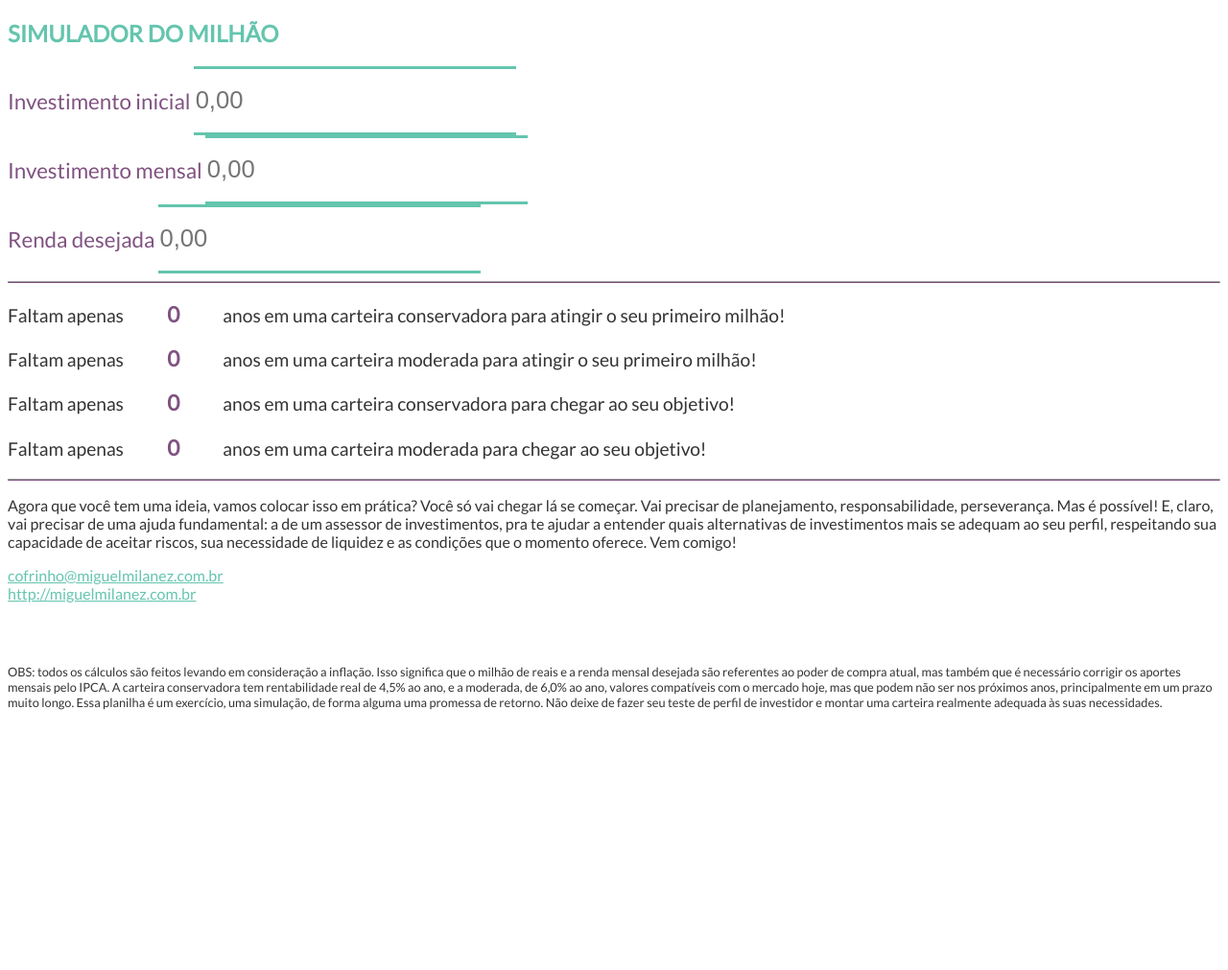
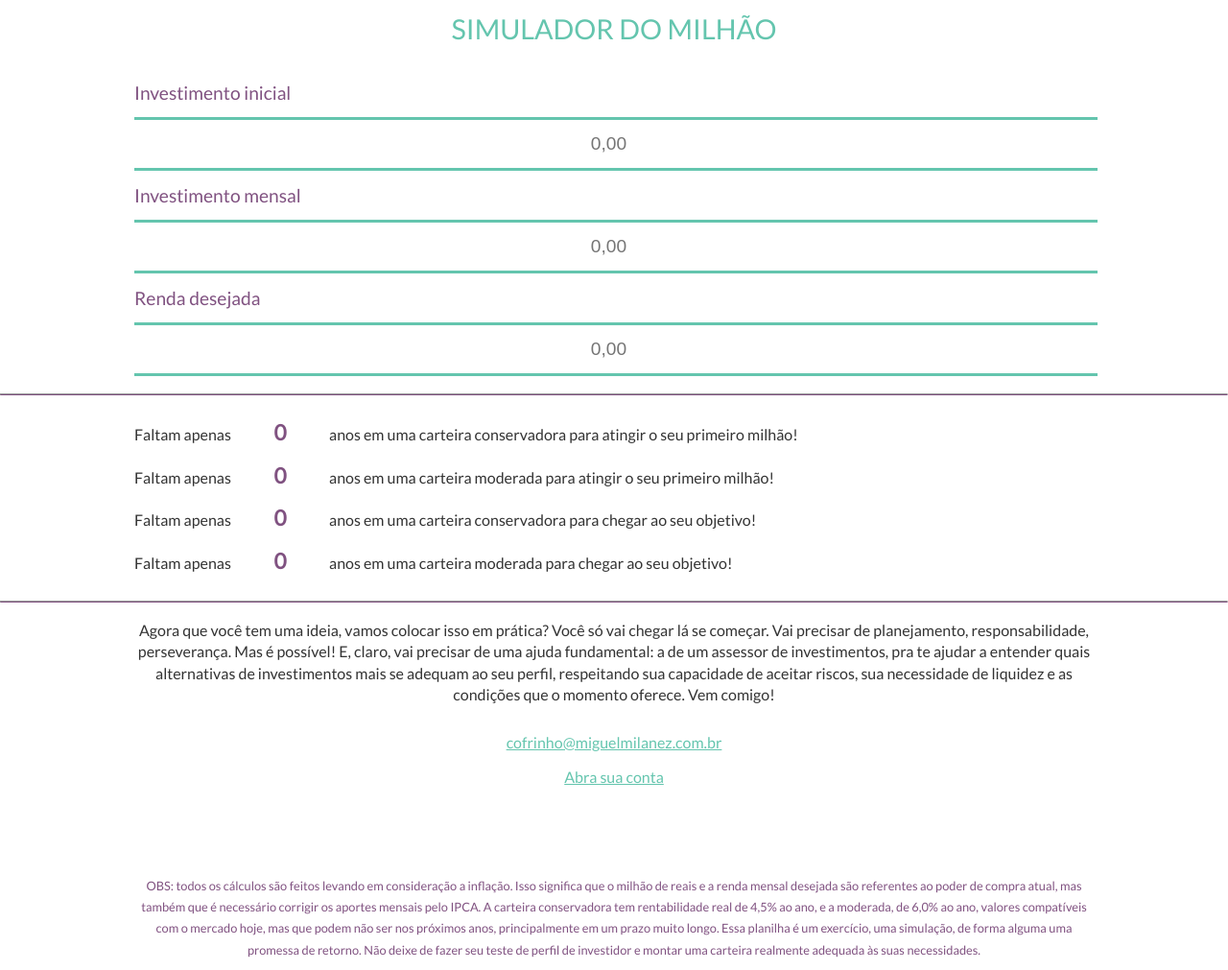
Before and after one commit to vlribeiro/calculadora-milhao, a website: page index.html in a window 1280 px wide. Shown: the whole page at 96% size. Before the commit the page ends 800 px from the top, so only its background shows below. Drawn offline with Linux system fonts and the light colour scheme.

Commit message:
Class and structure adjustment Work w/o foundation

```diff
--- a/css/site.css
+++ b/css/site.css
@@ -3,57 +3,82 @@ body {
   font-family: 'Lato', sans-serif;
 }
 
+a { color: #64C5AE; }
+hr { border-bottom-color: #805281; }
+.text-center { text-align: center; }
+
 .calc-title {
   color: #64C5AE;
   text-transform: uppercase;
+  text-align: center;
+  font-size: 1.8rem;
+  padding: 1rem 0;
 }
 
-a {
-  color: #64C5AE;
+.calc-row {
+  max-width: 62.5rem;
+  margin-left: auto;
+  margin-right: auto;
+  display: flex;
+  flex-wrap: wrap;
+  flex-direction: row;
+  padding: .625rem;
 }
 
-hr {
-  border-bottom-color: #805281;
+.calc-controls .calc-controls__item {
+  width: 100%;
 }
 
-.material-input {
-  position: relative;
+.calc-controls__label {
+  color: #805281;
+  font-size: 1.2rem;
+  display: block;
+  padding: 1rem 0;
 }
 
-.material-input__label {
-  color: #805281;
-  font-size: 1.4rem;
-}
-
-.material-input__input, .material-input__input:focus {
+.calc-controls__input, .calc-controls__input:focus {
   background-color: transparent;
   border-top: .2rem solid #64C5AE;
   border-bottom: .2rem solid #64C5AE;
   border-left: none;
   border-right: none;
-  font-size: 1.6rem;
+  font-size: 1.2rem;
   color: #805281;
-  min-height: 4rem;
+  min-height: 3rem;
+  width: 100%;
 }
 
-.material-input__input:focus ~ .material-input__label {
-  font-size: 2rem !important;
+.calc-messages .calc-messages__message {
+  font-size: 1rem;
+  padding: .625rem 0;
+  line-height: 1.4rem;
 }
 
-.output-message {
-  font-size: 1.2rem;
-}
-
-.output-message__months {
+.calc-messages .calc-messages__months {
   font-size: 1.4rem;
   display: inline-block;
   width: 6rem;
-  text-align: center;
   font-weight: bold;
   color: #805281;
 }
 
-.footer {
+.calc-communication {
+  font-size: 1rem;
+  line-height: 1.4rem;
+}
+
+.calc-links {
+  display: flex;
+  flex-direction: column;
+}
+
+.calc-links .calc-links__link {
+  padding: .625rem 0;
+}
+
+.calc-footer {
   font-size: .8rem;
+  line-height: 1.4rem;
+  color: #805281;
   margin-top: 4rem;
 }
--- a/index.html
+++ b/index.html
@@ -9,6 +9,7 @@
     <script type="text/javascript" src="./js/main.js"></script>
 
     <link href="https://fonts.googleapis.com/css?family=Lato" rel="stylesheet">
+    <link rel="stylesheet" href="./css/vendor/reset.css">
     <link rel="stylesheet" href="./css/site.css">
 
     <link rel="icon" type="image/png" href="icon.png" />
@@ -19,71 +20,51 @@
 
     <h2 class="calc-title">Simulador do Milhão</h2>
 
-    <section class="row medium-unstack">
-      <div class="column material-input">
-        <label for="initial-value" class="material-input__label">Investimento inicial</label>
-        <input id="initial-value" class="material-input__input" type="number" min="0" step="0.01" placeholder="0,00" />
-      </div>
-      <div class="column material-input">
-        <label for="cash-flow" class="material-input__label">Investimento mensal</label>
-        <input id="cash-flow" class="material-input__input" type="number" min="0" step="0.01" placeholder="0,00" />
-      </div>
-      <div class="column material-input">
-        <label for="desired-income" class="material-input__label">Renda desejada</label>
-        <input id="desired-income" class="material-input__input" type="number" min="0" step="0.01" placeholder="0,00" />
-      </div>
+    <section class="calc-controls calc-row">
+        <label class="calc-controls__item">
+          <span class="calc-controls__label">Investimento inicial</span>
+          <input id="initial-value" class="calc-controls__input text-center" type="number" min="0" step="1" placeholder="0,00" />
+        </label>
+      <label class="calc-controls__item">
+        <span class="calc-controls__label">Investimento mensal</span>
+        <input id="cash-flow" class="calc-controls__input text-center" type="number" min="0" step="1" placeholder="0,00" />
+      </label>
+      <label class="calc-controls__item">
+        <span class="calc-controls__label">Renda desejada</span>
+        <input id="desired-income" class="calc-controls__input text-center" type="number" min="0" step="1" placeholder="0,00" />
+      </label>
     </section>
 
     <hr />
 
-    <section class="row">
-      <div class="column large-12 medium-12 small-12">
-        <p class="output-message">
-          Faltam apenas <span id="conservative-amount-years" class="output-message__months">0</span> anos em uma carteira conservadora para atingir o seu primeiro milhão!
-        </p>
-      </div>
-      <div class="column large-12 medium-12 small-12">
-        <p class="output-message">
-          Faltam apenas <span id="moderate-amount-years" class="output-message__months">0</span> anos em uma carteira moderada para atingir o seu primeiro milhão!
-        </p>
-      </div>
-      <div class="column large-12 medium-12 small-12">
-        <p class="output-message">
-          Faltam apenas <span id="conservative-objective-years" class="output-message__months">0</span> anos em uma carteira conservadora para chegar ao seu objetivo!
-        </p>
-      </div>
-      <div class="column large-12 medium-12 small-12">
-        <p class="output-message">
-          Faltam apenas <span id="moderate-objective-years" class="output-message__months">0</span> anos em uma carteira moderada para chegar ao seu objetivo!
-        </p>
-      </div>
+    <section class="calc-row calc-messages">
+      <p class="calc-messages__message text-center">
+        Faltam apenas <span id="conservative-amount-years" class="calc-messages__months text-center">0</span> anos em uma carteira conservadora para atingir o seu primeiro milhão!
+      </p>
+      <p class="calc-messages__message text-center">
+        Faltam apenas <span id="moderate-amount-years" class="calc-messages__months text-center">0</span> anos em uma carteira moderada para atingir o seu primeiro milhão!
+      </p>
+      <p class="calc-messages__message text-center">
+        Faltam apenas <span id="conservative-objective-years" class="calc-messages__months text-center">0</span> anos em uma carteira conservadora para chegar ao seu objetivo!
+      </p>
+      <p class="calc-messages__message text-center">
+        Faltam apenas <span id="moderate-objective-years" class="calc-messages__months text-center">0</span> anos em uma carteira moderada para chegar ao seu objetivo!
+      </p>
     </section>
 
     <hr />
 
-    <section class="row">
-      <div class="column text-center">
-        <p class="communication-text">Agora que você tem uma ideia, vamos colocar isso em prática? Você só vai chegar lá se começar. Vai precisar de planejamento, responsabilidade, perseverança. Mas é possível! E, claro, vai precisar de uma ajuda fundamental: a de um assessor de investimentos, pra te ajudar a entender quais alternativas de investimentos mais se adequam ao seu perfil, respeitando sua capacidade de aceitar riscos, sua necessidade de liquidez e as condições que o momento oferece. Vem comigo!</p>
-      </div>
+    <section class="calc-row calc-communication">
+      <p class="calc-communication__text text-center">Agora que você tem uma ideia, vamos colocar isso em prática? Você só vai chegar lá se começar. Vai precisar de planejamento, responsabilidade, perseverança. Mas é possível! E, claro, vai precisar de uma ajuda fundamental: a de um assessor de investimentos, pra te ajudar a entender quais alternativas de investimentos mais se adequam ao seu perfil, respeitando sua capacidade de aceitar riscos, sua necessidade de liquidez e as condições que o momento oferece. Vem comigo!</p>
     </section>
 
-    <section class="row">
-      <div class="column text-center">
-        <a href="mailto:cofrinho@miguelmilanez.com.br">cofrinho@miguelmilanez.com.br</a>
-      </div>
-      <div class="column text-center">
-        <a href="http://miguelmilanez.com.br">http://miguelmilanez.com.br</a>
-      </div>
+    <section class="calc-row calc-links">
+      <a class="calc-links__link text-center" href="mailto:cofrinho@miguelmilanez.com.br">cofrinho@miguelmilanez.com.br</a>
+      <a class="calc-links__link text-center" href="https://www.xpi.com.br/aai/#/passo/1?assessor=A65658">Abra sua conta</a>
     </section>
 
-    <section class="row">
-      <div class="column text-center">
-        <p class="footer">OBS: todos os cálculos são feitos levando em consideração a inflação. Isso significa que o milhão de reais e a renda mensal desejada são referentes ao poder de compra atual, mas também que é necessário corrigir os aportes mensais pelo IPCA. A carteira conservadora tem rentabilidade real de 4,5% ao ano, e a moderada, de 6,0% ao ano, valores compatíveis com o mercado hoje, mas que podem não ser nos próximos anos, principalmente em um prazo muito longo. Essa planilha é um exercício, uma simulação, de forma alguma uma promessa de retorno. Não deixe de fazer seu teste de perfil de investidor e montar uma carteira realmente adequada às suas necessidades.</p>
-      </div>
-    </section>
-
-    <script>
-      $(document).foundation();
-    </script>
+    <footer class="calc-row calc-footer">
+      <p class="calc-footer__text text-center">OBS: todos os cálculos são feitos levando em consideração a inflação. Isso significa que o milhão de reais e a renda mensal desejada são referentes ao poder de compra atual, mas também que é necessário corrigir os aportes mensais pelo IPCA. A carteira conservadora tem rentabilidade real de 4,5% ao ano, e a moderada, de 6,0% ao ano, valores compatíveis com o mercado hoje, mas que podem não ser nos próximos anos, principalmente em um prazo muito longo. Essa planilha é um exercício, uma simulação, de forma alguma uma promessa de retorno. Não deixe de fazer seu teste de perfil de investidor e montar uma carteira realmente adequada às suas necessidades.</p>
+    </footer>
   </body>
 </html>
--- a/js/main.js
+++ b/js/main.js
@@ -6,7 +6,7 @@ var Milhao = (function() {
     }
 
     var Controls = (function() {
-        var materialInputs = '.material-input__input';
+        var materialInputs = '.calc-controls__input';
 
         var initialValue = '#initial-value',
             cashFlow = '#cash-flow',
```
